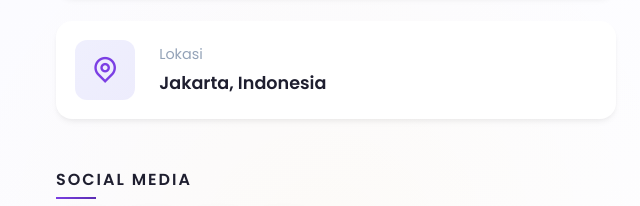
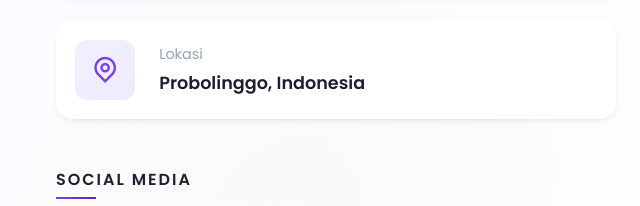
Before and after one commit to roniy646/my-portofolio, a plain HTML site: page contact.html in a window 1280 px wide. Shown: the part 561-767 px from the top of the page, 0-640 px from the left. Drawn offline with nearby package versions, Linux system fonts and the light colour scheme.

```diff
--- a/contact.html
+++ b/contact.html
@@ -66,7 +66,7 @@
             </div>
             <div>
               <p style="font-size: 0.9rem; color: var(--text-lighter); margin-bottom: 0.2rem;">Lokasi</p>
-              <p style="font-size: 1.1rem; font-weight: 600; color: var(--text-dark);">Jakarta, Indonesia</p>
+              <p style="font-size: 1.1rem; font-weight: 600; color: var(--text-dark);">Probolinggo, Indonesia</p>
             </div>
           </div>
         </div>
@@ -113,4 +113,5 @@
     </div>
   </section>
 </body>
+
 </html>
```
